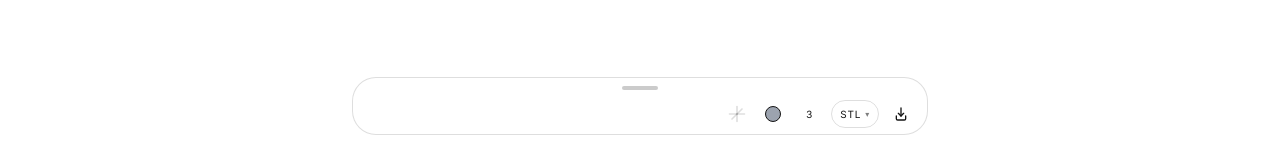
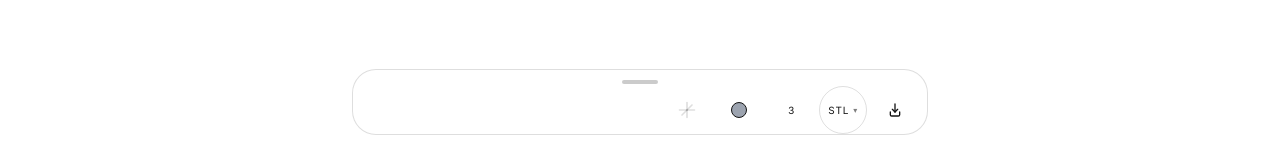
Before and after one commit to lukketsvane/slicer.iverfinne.no, a Next.js app: page / in a window 1280 px wide. Shown: the part 653-797 px from the top of the page. Built offline with nearby package versions, Linux system fonts and the light colour scheme.

Commit message:
Fill collapsed toolbar controls
Co-authored-by: Copilot <223556219+Copilot@users.noreply.github.com>

```diff
--- a/components/arket.tsx
+++ b/components/arket.tsx
@@ -559,7 +559,7 @@ function MobileArket(p: ArketProps) {
           type="button"
           aria-label={open ? mt(maal, "close controls", "lat att kontrollane") : mt(maal, "open controls", "opne kontrollane")}
           aria-expanded={open}
-          className="hit w-full shrink-0 pb-1"
+          className={open ? "hit w-full shrink-0 pb-1" : "hit absolute inset-x-0 top-0 z-10 h-4"}
           style={{ touchAction: "none" }}
           onPointerDown={(e) => { if (e.pointerType !== "mouse") drag.current = { y: e.clientY, id: e.pointerId } }}
           onPointerMove={(e) => {
@@ -578,7 +578,7 @@ function MobileArket(p: ArketProps) {
         </button>
 
         {!open && (
-          <div className="flex h-10 shrink-0 items-center gap-1 px-2">
+          <div className="flex h-12 shrink-0 items-center gap-1 px-2" data-dokk-kollapsa="">
             <button
               type="button"
               aria-label={mt(maal, "planes, parts, sheets and time", "plan, delar, ark og tid")}
@@ -594,7 +594,7 @@ function MobileArket(p: ArketProps) {
                   type="button"
                   onClick={() => { setFane("grupper"); p.onSteg("midt") }}
                   title={mt(maal, "inspect selected plane", "sjå det valde planet")}
-                  className="hit tab flex h-9 shrink-0 items-center px-1 text-[11px]"
+                  className="hit tab flex h-12 shrink-0 items-center px-1 text-[11px]"
                   style={{ color: "var(--ink)" }}
                 >
                   P{p.vald}
@@ -607,7 +607,7 @@ function MobileArket(p: ArketProps) {
                     aria-label={mt(maal, "gizmo tool", "gizmoverkty")}
                     title={mt(maal, "toggle gizmo tool", "slå gizmoverktyet av eller på")}
                     onClick={() => p.onGizmo?.(p.gizmo === null ? "translate" : null)}
-                    className="hit flex h-9 w-9 shrink-0 items-center justify-center"
+                    className="hit flex h-12 w-12 shrink-0 items-center justify-center"
                     style={{ color: p.gizmo !== null ? "var(--ink)" : "var(--rule)" }}
                   >
                     {IcoGizmo}
@@ -619,7 +619,7 @@ function MobileArket(p: ArketProps) {
                     aria-label={mt(maal, "edit shape outline", "form omriss")}
                     title={mt(maal, "freeze or toggle editable outline (O)", "frys eller slepp omrisset (O)")}
                     onClick={p.onForm}
-                    className="hit flex h-9 w-9 shrink-0 items-center justify-center"
+                    className="hit flex h-12 w-12 shrink-0 items-center justify-center"
                   >
                     {IcoForm}
                   </button>
@@ -630,7 +630,7 @@ function MobileArket(p: ArketProps) {
                     aria-label={mt(maal, "duplicate plane", "dubler planet")}
                     title={mt(maal, "duplicate selected plane (D)", "dubler det valde planet (D)")}
                     onClick={() => p.onDupliser?.(p.vald!)}
-                    className="hit flex h-9 w-9 shrink-0 items-center justify-center"
+                    className="hit flex h-12 w-12 shrink-0 items-center justify-center"
                   >
                     {IcoDupliser}
                   </button>
@@ -640,7 +640,7 @@ function MobileArket(p: ArketProps) {
                   aria-label={mt(maal, "delete plane", "slett planet")}
                   title={mt(maal, "delete selected plane (⌫)", "slett det valde planet (⌫)")}
                   onClick={() => p.onSlett(p.vald!)}
-                  className="hit flex h-9 w-9 shrink-0 items-center justify-center"
+                  className="hit flex h-12 w-12 shrink-0 items-center justify-center"
                   style={{ ...HAIR, color: "var(--warn)" }}
                 >
                   {IcoSlett}
@@ -654,7 +654,7 @@ function MobileArket(p: ArketProps) {
                     aria-label={mt(maal, "previous assembly step", "førre steg")}
                     disabled={p.montSteg <= 1}
                     onClick={() => p.onMontHopp?.(Math.max(1, p.montSteg - 1))}
-                    className="hit flex h-9 w-9 items-center justify-center text-[18px] disabled:opacity-30"
+                    className="hit flex h-12 w-12 items-center justify-center text-[18px] disabled:opacity-30"
                   >
                     ‹
                   </button>
@@ -665,7 +665,7 @@ function MobileArket(p: ArketProps) {
                     aria-pressed={!!p.montSpel}
                     aria-label={p.montSpel ? mt(maal, "pause assembly", "stans montasje") : mt(maal, "play assembly", "spel montasje")}
                     onClick={p.onMontVeksl}
-                    className="hit flex h-9 items-center gap-1 px-1 text-[10px]"
+                    className="hit flex h-12 items-center gap-1 px-1 text-[10px]"
                     style={{ color: p.montSpel ? "var(--ink)" : "var(--rule)" }}
                   >
                     <span>{p.montSpel ? "❚❚" : "▶"}</span>
@@ -678,7 +678,7 @@ function MobileArket(p: ArketProps) {
                     aria-label={mt(maal, "next assembly step", "neste steg")}
                     disabled={p.montSteg >= p.mont.steg}
                     onClick={() => p.onMontHopp?.(Math.min(p.mont!.steg, p.montSteg + 1))}
-                    className="hit flex h-9 w-9 items-center justify-center text-[18px] disabled:opacity-30"
+                    className="hit flex h-12 w-12 items-center justify-center text-[18px] disabled:opacity-30"
                   >
                     ›
                   </button>
@@ -692,7 +692,7 @@ function MobileArket(p: ArketProps) {
                     disabled={p.busy}
                     onClick={p.onFiksAlle}
                     title={mt(maal, "apply all safe fixes", "trykk alle trygge råd")}
-                    className="hit flex h-9 w-9 shrink-0 items-center justify-center text-[10px]"
+                    className="hit flex h-12 w-12 shrink-0 items-center justify-center text-[10px]"
                     style={{ color: "var(--warn)" }}
                   >
                     {mt(maal, "fix", "fiks")} · {trygge.length}
@@ -706,7 +706,7 @@ function MobileArket(p: ArketProps) {
                     aria-label={mt(maal, "gizmo tool", "gizmoverkty")}
                     title={mt(maal, "toggle gizmo tool", "slå gizmoverktyet av eller på")}
                     onClick={() => p.onGizmo?.(p.gizmo === null ? "translate" : null)}
-                    className="hit hidden h-9 w-9 shrink-0 items-center justify-center min-[380px]:flex"
+                    className="hit hidden h-12 w-12 shrink-0 items-center justify-center min-[380px]:flex"
                     style={{ color: p.gizmo !== null ? "var(--ink)" : "var(--rule)" }}
                   >
                     {IcoGizmo}
@@ -718,7 +718,7 @@ function MobileArket(p: ArketProps) {
                   onClick={sykleMat}
                   aria-label={`${mt(maal, "material", "materiale")}: ${omsetMat(maal, naaMat, MATERIALS[naaMat].label)}`}
                   title={mt(maal, `material: ${omsetMat(maal, naaMat, MATERIALS[naaMat].label)} (tap to cycle)`, `materiale: ${MATERIALS[naaMat].label} (trykk for neste)`)}
-                  className="hit flex h-7 w-7 shrink-0 items-center justify-center"
+                  className="hit flex h-12 w-12 shrink-0 items-center justify-center"
                 >
                   <span aria-hidden="true" className="block h-4 w-4 rounded-full border" style={{ backgroundColor: MATERIALS[naaMat].hex, borderColor: "var(--ink)" }} />
                 </button>
@@ -728,16 +728,16 @@ function MobileArket(p: ArketProps) {
                   onClick={sykleTjukn}
                   aria-label={mt(maal, `thickness ${tjukn(naaTjukn)} mm`, `tjukn ${tjukn(naaTjukn)} mm`)}
                   title={mt(maal, "tap to cycle sheet thickness", "trykk for neste platetjukn")}
-                  className="hit flex h-9 w-9 shrink-0 items-center justify-center"
+                  className="hit flex h-12 w-12 shrink-0 items-center justify-center"
                 >
                   <span className="tab text-[10px]" aria-hidden="true">{tjukn(naaTjukn)}</span>
                 </button>
               </div>
             )}
 
-            {gjenta && <button type="button" aria-label={mt(maal, "repeat move", "gjenta flyttinga")} title={gjenta.grunn ?? mt(maal, "new plate with same offset as last copy", "ny plate med same flytting som førre kopi")} disabled={!gjenta.gjer} onClick={gjenta.gjer} className="hit h-9 min-w-14 shrink-0 px-1 text-[10px] uppercase tracking-[0.08em]">{mt(maal, "repeat", "gjenta")}</button>}
+            {gjenta && <button type="button" aria-label={mt(maal, "repeat move", "gjenta flyttinga")} title={gjenta.grunn ?? mt(maal, "new plate with same offset as last copy", "ny plate med same flytting som førre kopi")} disabled={!gjenta.gjer} onClick={gjenta.gjer} className="hit h-12 min-w-14 shrink-0 px-1 text-[10px] uppercase tracking-[0.08em]">{mt(maal, "repeat", "gjenta")}</button>}
             <SnarUttak view={p.view} metrics={p.metrics} rules={p.rules} busy={p.busy} onExport={p.onExport} kompakt />
-            <button type="button" aria-label={mt(maal, "export", "eksport")} title={mt(maal, "exports", "uttak")} onClick={() => { setVisAlleUttak(true); setTilUttak(true); setOpenFane("status") }} className={ICON_BTN}>
+            <button type="button" aria-label={mt(maal, "export", "eksport")} title={mt(maal, "exports", "uttak")} onClick={() => { setVisAlleUttak(true); setTilUttak(true); setOpenFane("status") }} className={ICON_BTN + " h-12 w-12"}>
               {IcoUttak}
             </button>
           </div>
--- a/components/uttak.tsx
+++ b/components/uttak.tsx
@@ -90,7 +90,7 @@ export function SnarUttak({
         title={mt(maal, `tap: download ${defLabel.toUpperCase()} · hold & slide: choose format`, `trykk: last ned ${defLabel.toUpperCase()} · hald og dra: vel format`)}
         className={
           kompakt
-            ? "hit tab flex h-7 shrink-0 items-center gap-1 rounded-full border px-2 text-[10px] uppercase tracking-[0.08em]"
+            ? "hit tab flex h-12 shrink-0 items-center gap-1 rounded-full border px-2 text-[10px] uppercase tracking-[0.08em]"
             : CHIP + " flex items-center gap-1.5 uppercase tracking-[0.1em]"
         }
         style={{
```
